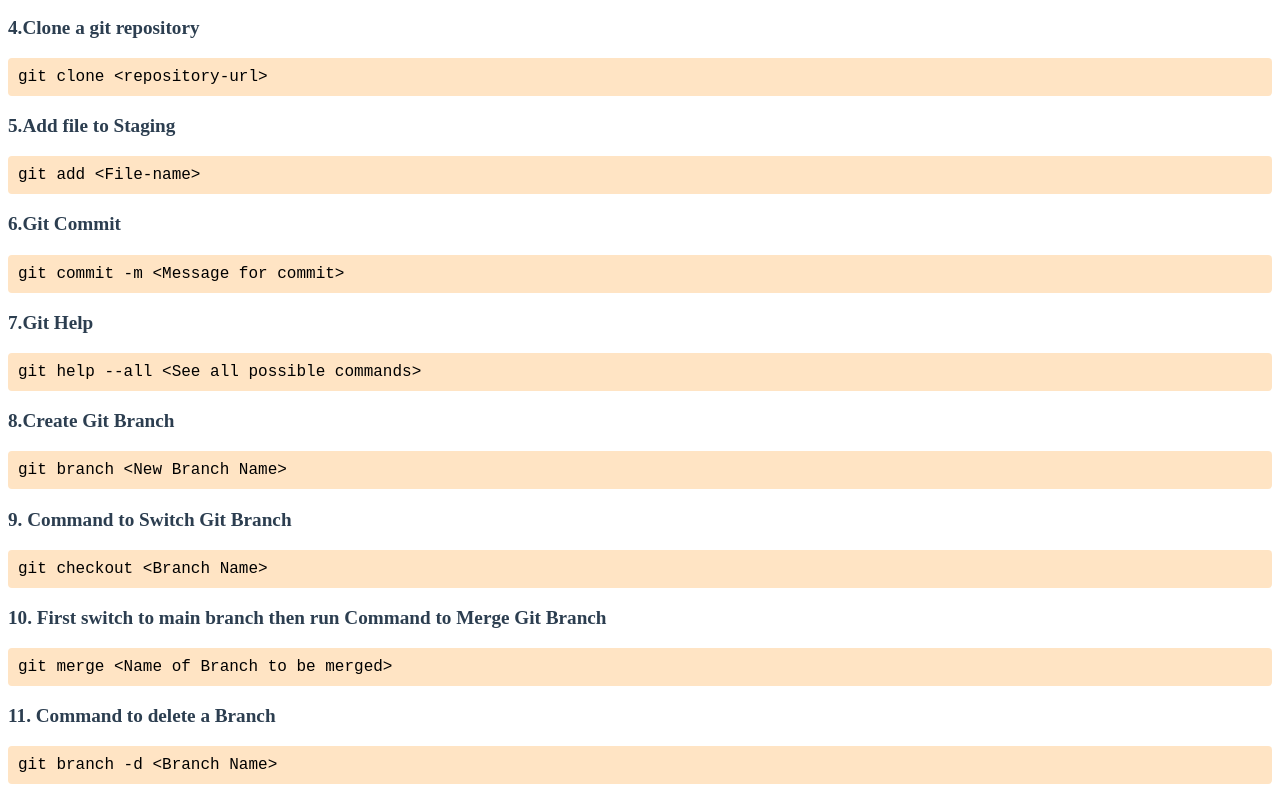
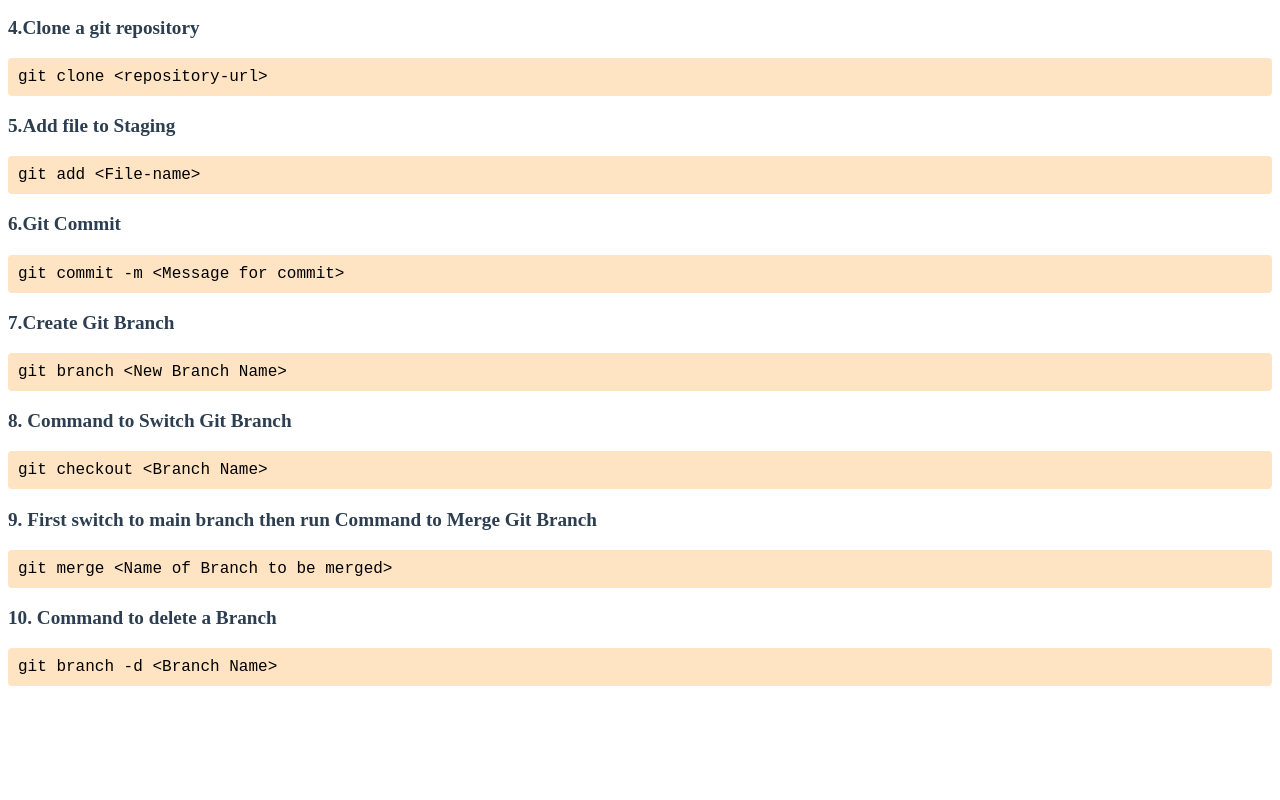
Before and after one commit to jomvarghese/github-upload, a plain HTML site: page Basic.html in a window 1280 px wide. Shown: the part 544-1344 px from the top of the page. After the commit the page ends 1246 px from the top, so only its background shows below. Drawn offline with Linux system fonts and the light colour scheme.

Commit message:
Update Basic.html

```diff
--- a/Basic.html
+++ b/Basic.html
@@ -28,7 +28,6 @@
         }
     </style>
     </head>
-
         <body>
         <h1> Basic Git command </h1>
         <div class="section">
@@ -50,15 +49,13 @@
             <p class="command-code">git add &lt;File-name&gt;</p>
             <p class="command-title">6.Git Commit</p>
             <p class="command-code">git commit -m &lt;Message for commit&gt;</p>
-            <p class="command-title">7.Git Help</p>
-            <p class="command-code">git help --all &lt;See all possible commands&gt;</p>
-            <p class="command-title">8.Create Git Branch</p>
+            <p class="command-title">7.Create Git Branch</p>
             <p class="command-code">git branch &lt;New Branch Name&gt;</p>
-            <p class="command-title">9. Command to Switch Git Branch</p>
+            <p class="command-title">8. Command to Switch Git Branch</p>
             <p class="command-code">git checkout &lt;Branch Name&gt;</p>
-            <p class="command-title">10. First switch to main branch then run Command to Merge Git Branch</p>
+            <p class="command-title">9. First switch to main branch then run Command to Merge Git Branch</p>
             <p class="command-code">git merge &lt;Name of Branch to be merged&gt;</p>
-            <p class="command-title">11. Command to delete a Branch</p>
+            <p class="command-title">10. Command to delete a Branch</p>
             <p class="command-code">git branch -d &lt;Branch Name&gt;</p>
             </div>
     </body>
```
